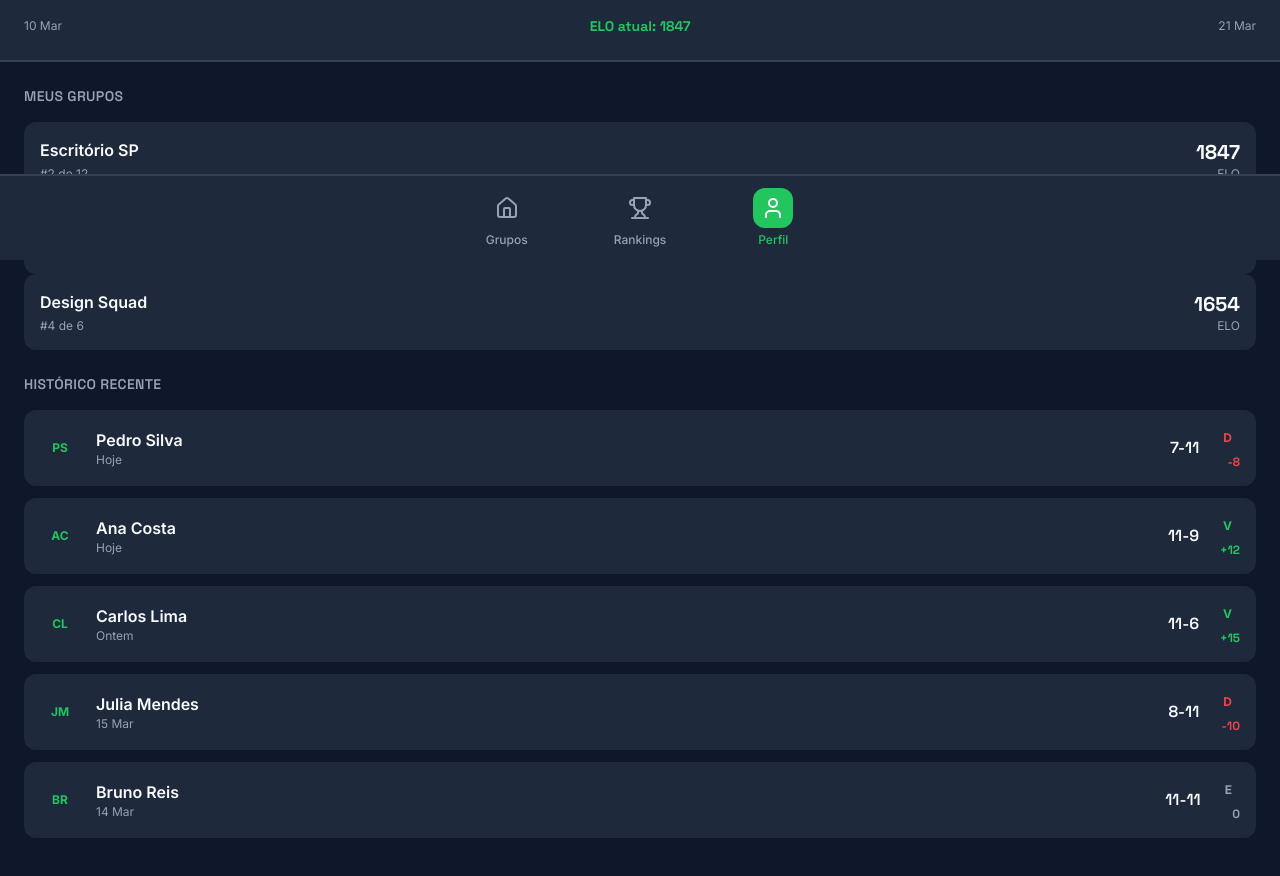
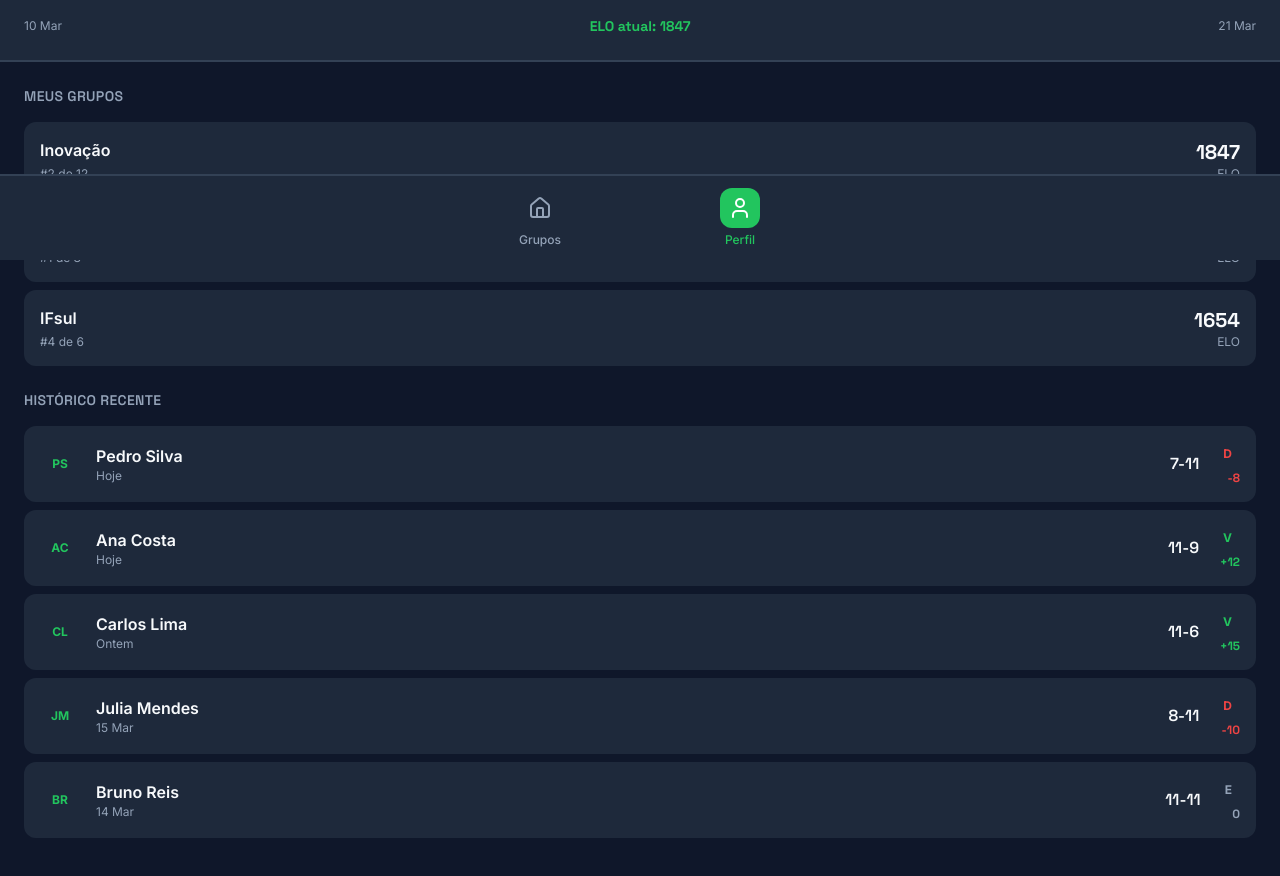
Before and after one commit to Icarodvieira/pingas-web, a Next.js app: page /profile in a window 1280 px wide. Shown: the part 540-1416 px from the top of the page. Built offline with nearby package versions, Linux system fonts and the light colour scheme.

Commit message:
fix: gap and mock fixes

```diff
--- a/src/app/dashboard/page.tsx
+++ b/src/app/dashboard/page.tsx
@@ -7,9 +7,9 @@ import { GroupCard } from '@/components/groups'
 
 // TODO: substituir por useQuery(() => api.get('/players/me/groups'))
 const mockGroups = [
-  { id: '1', name: 'Escritório SP', memberCount: 12, userPosition: 2, userElo: 1847 },
-  { id: '2', name: 'Time de Engenharia', memberCount: 8, userPosition: 1, userElo: 1923 },
-  { id: '3', name: 'Design Squad', memberCount: 6, userPosition: 4, userElo: 1654 },
+  { id: '1', name: 'Inovação', memberCount: 12, userPosition: 2, userElo: 1847 },
+  { id: '2', name: 'CALL', memberCount: 8, userPosition: 1, userElo: 1923 },
+  { id: '3', name: 'IFsul', memberCount: 6, userPosition: 4, userElo: 1654 },
 ]
 
 export default function DashboardPage() {
@@ -30,7 +30,7 @@ export default function DashboardPage() {
       </div>
 
       {/* Groups */}
-      <div className="px-6 py-6 space-y-4">
+      <div className="flex flex-col gap-3 px-6 py-6">
         {mockGroups.map((group) => (
           <GroupCard key={group.id} {...group} />
         ))}
--- a/src/app/groups/[id]/page.tsx
+++ b/src/app/groups/[id]/page.tsx
@@ -9,7 +9,7 @@ import { RankingRow } from '@/components/groups'
 type Period = 'Semana' | 'Mês' | 'Geral'
 
 // TODO: substituir por useQuery(() => api.get(`/groups/${id}`))
-const mockGroup = { name: 'Escritório SP', memberCount: 12 }
+const mockGroup = { name: 'Inovação', memberCount: 12 }
 
 // TODO: substituir por useQuery(() => api.get(`/groups/${id}/ranking?period=${period}`))
 const mockRankings = [
--- a/src/app/profile/page.tsx
+++ b/src/app/profile/page.tsx
@@ -18,9 +18,9 @@ const playerStats = {
 
 // TODO: substituir por useQuery(() => api.get('/players/me/groups'))
 const playerGroups = [
-  { id: '1', name: 'Escritório SP',       elo: 1847, position: 2, memberCount: 12 },
-  { id: '2', name: 'Time de Engenharia',  elo: 1923, position: 1, memberCount: 8 },
-  { id: '3', name: 'Design Squad',        elo: 1654, position: 4, memberCount: 6 },
+  { id: '1', name: 'Inovação',       elo: 1847, position: 2, memberCount: 12 },
+  { id: '2', name: 'CALL',  elo: 1923, position: 1, memberCount: 8 },
+  { id: '3', name: 'IFsul',        elo: 1654, position: 4, memberCount: 6 },
 ]
 
 // TODO: substituir por useQuery(() => api.get('/players/me/matches?limit=5'))
@@ -117,7 +117,7 @@ export default function ProfilePage() {
       {/* Meus grupos */}
       <div className="px-6 py-6">
         <h3 className="text-sm font-semibold text-text-muted mb-4 uppercase tracking-wide">Meus Grupos</h3>
-        <div className="space-y-3">
+        <div className="flex flex-col gap-2">
           {playerGroups.map((group) => (
             <Link key={group.id} href={`/groups/${group.id}`}>
               <div className="bg-surface rounded-xl p-4 hover:bg-surface-elevated transition-all">
@@ -140,7 +140,7 @@ export default function ProfilePage() {
       {/* Histórico recente */}
       <div className="px-6 pb-6">
         <h3 className="text-sm font-semibold text-text-muted mb-4 uppercase tracking-wide">Histórico Recente</h3>
-        <div className="space-y-3">
+        <div className="flex flex-col gap-2">
           {recentMatches.map((match, i) => (
             <div key={i} className="bg-surface rounded-xl p-4 hover:bg-surface-elevated transition-all">
               <div className="flex items-center gap-4">
--- a/src/components/shared/index.tsx
+++ b/src/components/shared/index.tsx
@@ -136,7 +136,7 @@ export function BottomNav() {
 
   const navItems = [
     { href: '/dashboard', icon: Home, label: 'Grupos' },
-    { href: '/groups', icon: Trophy, label: 'Rankings' },
+    // { href: '/groups', icon: Trophy, label: 'Rankings' },
     { href: '/profile', icon: User, label: 'Perfil' },
   ]
 
```
